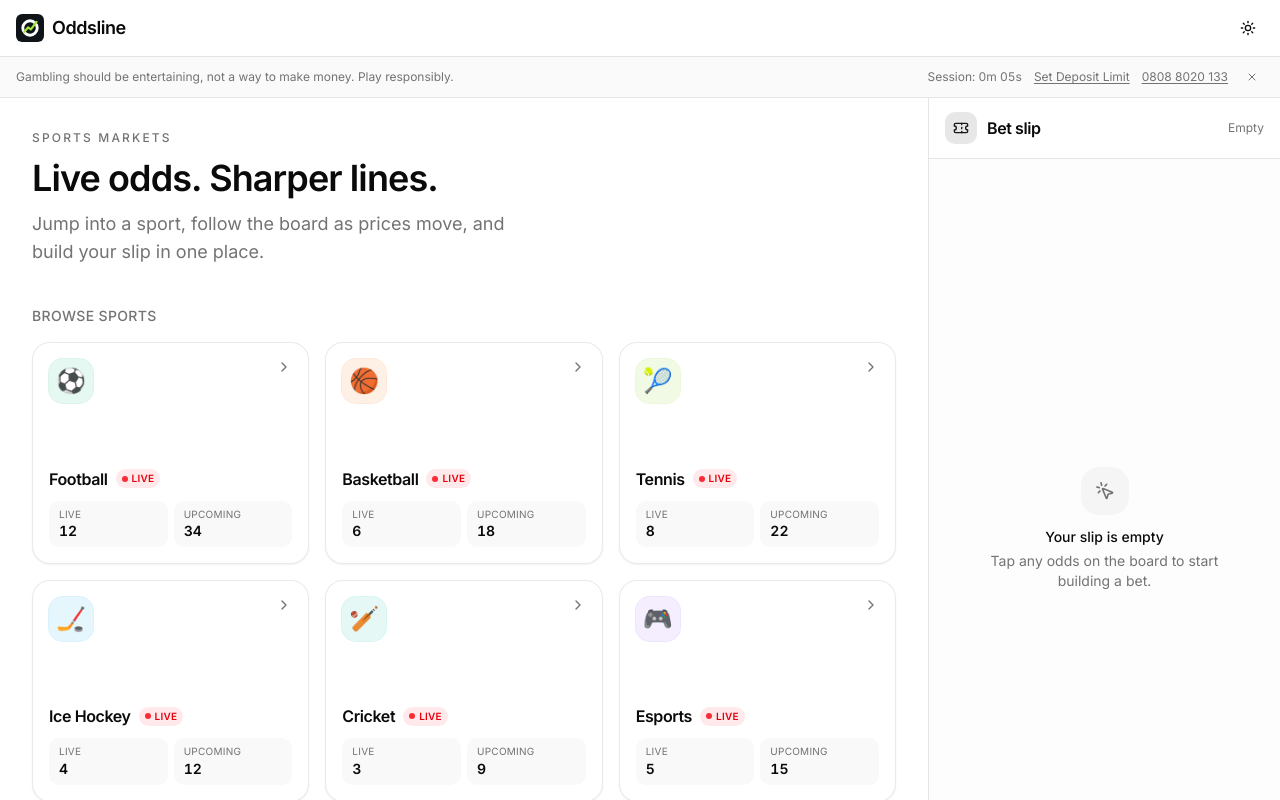
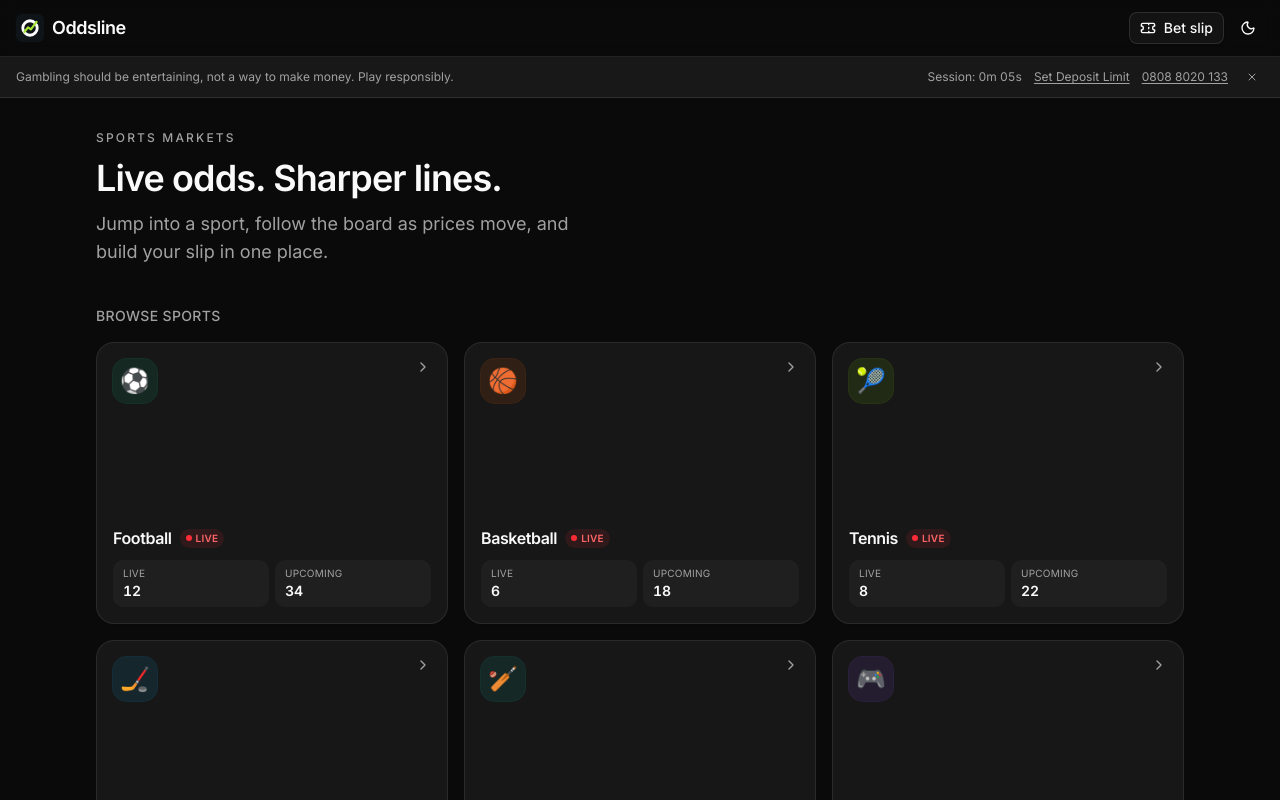
Before and after one commit to urateb/Oddsline, a Next.js app: page / in a window 1280 px wide. Shown: the top 800 px of the page. Built offline with nearby package versions, Linux system fonts and the light colour scheme.

Commit message:
feat: open bet slip as a drawer and default to dark theme

```diff
--- a/src/app/layout.tsx
+++ b/src/app/layout.tsx
@@ -55,7 +55,7 @@ export default async function RootLayout({
       <head>
         <script
           dangerouslySetInnerHTML={{
-            __html: `(function(){try{var r=localStorage.getItem('sportsbook-theme');var t=r?JSON.parse(r).state.theme:'light';document.documentElement.classList.toggle('dark',t==='dark');}catch(e){}})();`,
+            __html: `(function(){try{var r=localStorage.getItem('sportsbook-theme');var t=r?JSON.parse(r).state.theme:'dark';document.documentElement.classList.toggle('dark',t==='dark');}catch(e){document.documentElement.classList.add('dark');}})();`,
           }}
         />
       </head>
@@ -67,7 +67,7 @@ export default async function RootLayout({
             helplineUrl={responsibleGambling.helplineUrl}
             helplinePhone={responsibleGambling.helplinePhone}
           />
-          <div className="flex flex-1 flex-col lg:flex-row">
+          <div className="flex flex-1 flex-col">
             <div className="flex-1 pb-20 lg:pb-0">{children}</div>
             <BetSlipPanel config={betSlipConfig} />
           </div>
--- a/src/components/shared/event-row.tsx
+++ b/src/components/shared/event-row.tsx
@@ -8,6 +8,7 @@ import {
   selectIsSelectionActive,
   useBetSlipStore,
 } from '@/stores/bet-slip-store';
+import { useUiStore } from '@/stores/ui-store';
 import type { Event, Selection } from '@/types/sportsbook';
 
 import { MatchClock } from './match-clock';
@@ -110,6 +111,7 @@ function ConnectedOddsButton({
 }: ConnectedOddsButtonProps) {
   const isSelected = useBetSlipStore(selectIsSelectionActive(selection.id));
   const toggleSelection = useBetSlipStore((state) => state.toggleSelection);
+  const setBetSlipOpen = useUiStore((state) => state.setBetSlipOpen);
 
   return (
     <OddsButton
@@ -117,7 +119,7 @@ function ConnectedOddsButton({
       odds={selection.odds}
       isSelected={isSelected}
       suspended={suspended}
-      onToggle={() =>
+      onToggle={() => {
         toggleSelection({
           selectionId: selection.id,
           eventId,
@@ -127,8 +129,11 @@ function ConnectedOddsButton({
           selectionName: selection.name,
           label: selection.label,
           odds: selection.odds,
-        })
-      }
+        });
+        if (!isSelected) {
+          setBetSlipOpen(true);
+        }
+      }}
     />
   );
 }
--- a/src/features/bet-slip/bet-slip-panel.tsx
+++ b/src/features/bet-slip/bet-slip-panel.tsx
@@ -1,5 +1,6 @@
 'use client';
 
+import { useEffect, useState } from 'react';
 import { Ticket } from 'lucide-react';
 
 import {
@@ -11,6 +12,7 @@ import {
 import { Button } from '@/components/ui/button';
 import { useBetSlipStore } from '@/stores/bet-slip-store';
 import { useUiStore } from '@/stores/ui-store';
+import { cn } from '@/lib/utils';
 import type { BetSlipConfig } from '@/types/sportsbook';
 
 import { BetSlipContent } from './bet-slip-content';
@@ -19,37 +21,58 @@ export interface BetSlipPanelProps {
   config: Pick<BetSlipConfig, 'minStake' | 'maxStake' | 'currencySymbol'>;
 }
 
+function useIsDesktop() {
+  const [isDesktop, setIsDesktop] = useState(false);
+
+  useEffect(() => {
+    const media = window.matchMedia('(min-width: 1024px)');
+    const update = () => setIsDesktop(media.matches);
+    update();
+    media.addEventListener('change', update);
+    return () => media.removeEventListener('change', update);
+  }, []);
+
+  return isDesktop;
+}
+
+export function BetSlipTrigger({ className }: { className?: string }) {
+  const selectionCount = useBetSlipStore((state) => state.selections.length);
+  const setOpen = useUiStore((state) => state.setBetSlipOpen);
+
+  return (
+    <Button
+      type="button"
+      variant="outline"
+      size="sm"
+      className={cn('relative gap-2', className)}
+      onClick={() => setOpen(true)}
+      aria-label={
+        selectionCount > 0
+          ? `Open bet slip, ${selectionCount} selection${selectionCount === 1 ? '' : 's'}`
+          : 'Open bet slip'
+      }
+    >
+      <Ticket className="size-4" aria-hidden="true" />
+      <span className="hidden sm:inline">Bet slip</span>
+      {selectionCount > 0 && (
+        <span className="flex min-w-5 items-center justify-center rounded-full bg-primary px-1.5 py-0.5 text-[11px] font-semibold text-primary-foreground tabular-nums">
+          {selectionCount}
+        </span>
+      )}
+    </Button>
+  );
+}
+
 export function BetSlipPanel({ config }: BetSlipPanelProps) {
   const selectionCount = useBetSlipStore((state) => state.selections.length);
   const isOpen = useUiStore((state) => state.isBetSlipOpen);
   const setOpen = useUiStore((state) => state.setBetSlipOpen);
+  const isDesktop = useIsDesktop();
 
   const limits = { minStake: config.minStake, maxStake: config.maxStake };
 
   return (
     <>
-      <aside className="sticky top-0 hidden h-screen w-[22rem] shrink-0 flex-col border-l border-border bg-muted/20 lg:flex">
-        <div className="flex items-center justify-between gap-3 border-b border-border bg-background/80 px-4 py-3.5 backdrop-blur">
-          <div className="flex items-center gap-2.5">
-            <span className="flex size-8 items-center justify-center rounded-lg bg-primary/10 text-primary">
-              <Ticket className="size-4" aria-hidden="true" />
-            </span>
-            <h2 className="font-semibold tracking-tight">Bet slip</h2>
-          </div>
-          {selectionCount > 0 ? (
-            <span className="rounded-full bg-primary px-2 py-0.5 text-[11px] font-semibold text-primary-foreground tabular-nums">
-              {selectionCount}
-            </span>
-          ) : (
-            <span className="text-xs text-muted-foreground">Empty</span>
-          )}
-        </div>
-        <BetSlipContent
-          limits={limits}
-          currencySymbol={config.currencySymbol}
-        />
-      </aside>
-
       {selectionCount > 0 && (
         <div className="fixed inset-x-0 bottom-0 z-40 border-t border-border bg-background/95 p-3 backdrop-blur lg:hidden">
           <Button
@@ -67,12 +90,20 @@ export function BetSlipPanel({ config }: BetSlipPanelProps) {
 
       <Sheet open={isOpen} onOpenChange={setOpen}>
         <SheetContent
-          side="bottom"
-          className="flex h-[88vh] flex-col gap-0 p-0 lg:hidden"
+          side={isDesktop ? 'right' : 'bottom'}
+          showCloseButton
+          className={cn(
+            'flex flex-col gap-0 p-0',
+            isDesktop
+              ? 'w-full sm:max-w-md'
+              : 'h-[88vh] data-[side=bottom]:h-[88vh]',
+          )}
         >
-          <SheetHeader className="border-b border-border px-4 py-3 text-left">
-            <SheetTitle className="flex items-center gap-2">
-              <Ticket className="size-4" aria-hidden="true" />
+          <SheetHeader className="shrink-0 border-b border-border px-4 py-3.5 text-left">
+            <SheetTitle className="flex items-center gap-2.5">
+              <span className="flex size-8 items-center justify-center rounded-lg bg-primary/10 text-primary">
+                <Ticket className="size-4" aria-hidden="true" />
+              </span>
               Bet slip
               {selectionCount > 0 && (
                 <span className="rounded-full bg-primary px-2 py-0.5 text-[11px] font-semibold text-primary-foreground tabular-nums">
--- a/src/features/layout/site-header.tsx
+++ b/src/features/layout/site-header.tsx
@@ -2,6 +2,7 @@ import Link from 'next/link';
 
 import { OddslineLogo } from '@/components/shared/oddsline-logo';
 import { ThemeToggle } from '@/components/shared/theme-toggle';
+import { BetSlipTrigger } from '@/features/bet-slip/bet-slip-panel';
 
 export function SiteHeader() {
   return (
@@ -13,7 +14,10 @@ export function SiteHeader() {
         <OddslineLogo size={28} />
         <span>Oddsline</span>
       </Link>
-      <ThemeToggle />
+      <div className="flex items-center gap-2">
+        <BetSlipTrigger />
+        <ThemeToggle />
+      </div>
     </header>
   );
 }
--- a/src/stores/theme-store.ts
+++ b/src/stores/theme-store.ts
@@ -14,7 +14,7 @@ export const THEME_STORAGE_KEY = 'sportsbook-theme';
 export const useThemeStore = create<ThemeState>()(
   persist(
     (set, get) => ({
-      theme: 'light',
+      theme: 'dark',
       setTheme: (theme) => set({ theme }),
       toggleTheme: () =>
         set({ theme: get().theme === 'light' ? 'dark' : 'light' }),
```
Also changed, not shown: 1 other file (tests, documents, lock files or other folders).
